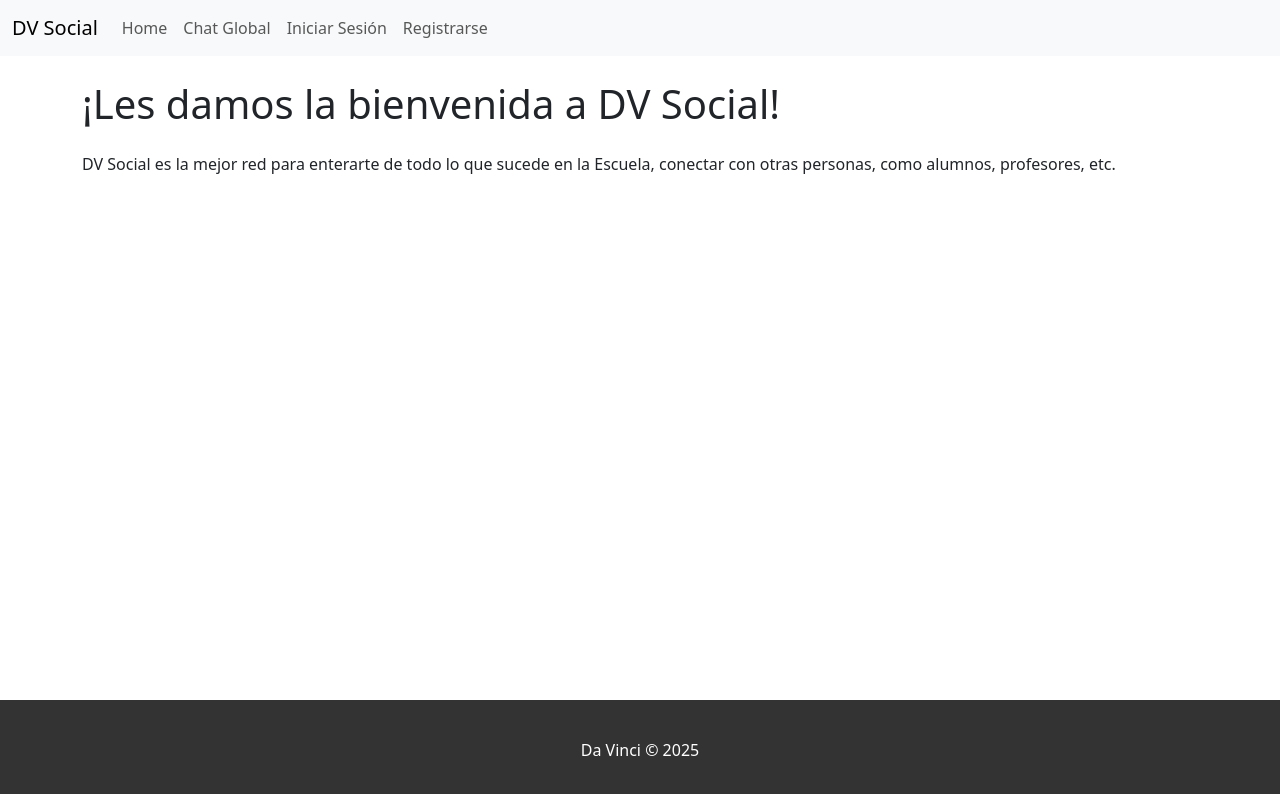
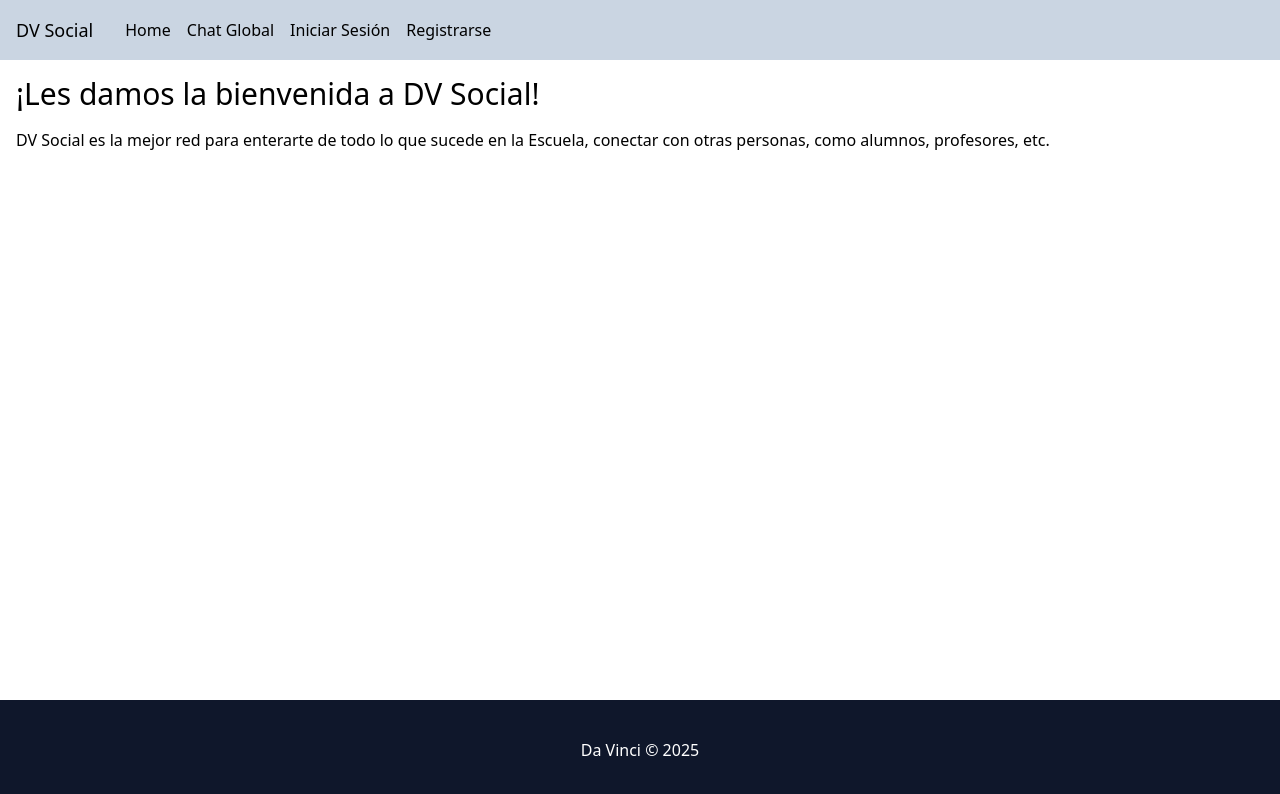
Before and after one commit to sgallino/dv-cwm-2025-1-noche, a Vue app: page / in a window 1280 px wide. Shown: the top 794 px of the page. Built offline with nearby package versions, Linux system fonts and the light colour scheme.

Commit message:
Clase 3: Agrega Tailwind

```diff
--- a/index.html
+++ b/index.html
@@ -1,15 +1,19 @@
 <!doctype html>
-<html lang="es">
+<html lang="es" class="h-full">
   <head>
     <meta charset="UTF-8" />
     <link rel="icon" type="image/svg+xml" href="/vite.svg" />
     <meta name="viewport" content="width=device-width, initial-scale=1.0" />
     <title>DV Social</title>
-    <link href="https://cdn.jsdelivr.net/npm/bootstrap@5.3.3/dist/css/bootstrap.min.css" rel="stylesheet" integrity="sha384-QWTKZyjpPEjISv5WaRU9OFeRpok6YctnYmDr5pNlyT2bRjXh0JMhjY6hW+ALEwIH" crossorigin="anonymous">
-    <script src="https://cdn.jsdelivr.net/npm/bootstrap@5.3.3/dist/js/bootstrap.bundle.min.js" integrity="sha384-YvpcrYf0tY3lHB60NNkmXc5s9fDVZLESaAA55NDzOxhy9GkcIdslK1eN7N6jIeHz" crossorigin="anonymous"></script>
   </head>
-  <body>
-    <div id="app"></div>
+  <body class="h-full">
+    <!--
+    Cuando necesitamos asignar valores completamente arbitrarios y personalizados a un estilo, Tailwind permite usar la
+    sintaxis de [] donde va el valor para indicar el dato que queramos.
+    Si el valor en cuestión contiene espacios, los reemplazamos por "_".
+    Este método es especialmente útil para casos de estilos "one-off". Es decir, que solo se usan en un único lugar.
+    -->
+    <div id="app" class="grid grid-rows-[60px_1fr_100px] h-full"></div>
     <script type="module" src="/src/main.js"></script>
   </body>
 </html>
--- a/package.json
+++ b/package.json
@@ -13,6 +13,8 @@
     "vite": "^6.2.0"
   },
   "dependencies": {
+    "@tailwindcss/vite": "^4.1.0",
+    "tailwindcss": "^4.1.0",
     "vue": "^3.5.13",
     "vue-router": "^4.5.0"
   }
--- a/src/App.vue
+++ b/src/App.vue
@@ -17,55 +17,53 @@ export default {
 </script>
 
 <template>
-    <nav class="navbar navbar-expand-lg bg-body-tertiary">
-        <div class="container-fluid">
-            <a class="navbar-brand" href="#">DV Social</a>
-            <button class="navbar-toggler" type="button" data-bs-toggle="collapse" data-bs-target="#navbarNav"
-                aria-controls="navbarNav" aria-expanded="false" aria-label="Mostrar u ocultar navegación">
-                <span class="navbar-toggler-icon"></span>
-            </button>
-            <div class="collapse navbar-collapse" id="navbarNav">
-                <ul class="navbar-nav">
-                    <li class="nav-item">
-                        <!-- <router-link class="nav-link" to="/">Home</router-link> -->
-                        <RouterLink class="nav-link" to="/">Home</RouterLink>
-                    </li>
-                    <li class="nav-item">
-                        <RouterLink class="nav-link" to="/chat-global">Chat Global</RouterLink>
-                    </li>
-                    <li class="nav-item">
-                        <RouterLink class="nav-link" to="/ingresar">Iniciar Sesión</RouterLink>
-                    </li>
-                    <li class="nav-item">
-                        <RouterLink class="nav-link" to="/registro">Registrarse</RouterLink>
-                    </li>
-                </ul>
-            </div>
-        </div>
+    <!--
+    Tailwind sigue, en general, algunas convenciones para sus estilos.
+    - Para algunos estilos que tienen una lista posible de valores ya pre-definidos (y que no colisionan con valores de
+    otros estilos), Tailwind utiliza como nombre de la clase el valor del estilo. Por ejemplo, los display.
+        Si queremos:
+            display: flex;                  => flex
+            display: inline-block;          => inline-block
+            display: grid;                  => grid
+    - Para la mayoría de los estilos, Tailwind utiliza el formato de: estilo-valor
+    El valor puede ser una keyword, en el caso de estilos que así lo requieren (como "justify-contents"), o puede
+    ser una medida (como en "font-size"), o podrá ser algún otro tipo de valor (como para colores).
+    Por ejemplo, clases como "justify-contents", "gap", "margin", "background-color", etc.
+        Si queremos:
+            margin: 1rem;                   => m-4
+            padding-top: .5rem;             => pt-2
+            background-color: white;        => bg-white
+    Lo que pueden ir notando, es que para la mayoría de los estilos que aceptan una dimensión (número más unidad de
+    medida), aceptan una serie de posibles valores, empezando por un número que es el múltiplo de 4 que queremos aplicar,
+    o dicho de otra forma, el múltiplo de .25rem que queremos aplicar.
+    -->
+    <nav class="flex items-center gap-8 p-4 bg-slate-300">
+        <!--
+        Las clases para los estilos de tamaño de tipografía son un poco arbitrarios. No siguen la escala previamente
+        mencionada.
+        -->
+        <RouterLink class="text-lg" to="/">DV Social</RouterLink>
+        <ul class="flex gap-4">
+            <li>
+                <!-- <router-link to="/">Home</router-link> -->
+                <RouterLink to="/">Home</RouterLink>
+            </li>
+            <li>
+                <RouterLink to="/chat-global">Chat Global</RouterLink>
+            </li>
+            <li>
+                <RouterLink to="/ingresar">Iniciar Sesión</RouterLink>
+            </li>
+            <li >
+                <RouterLink to="/registro">Registrarse</RouterLink>
+            </li>
+        </ul>
     </nav>
-    <div class="container py-4">
+    <div class="container mx-auto p-4">
         <!-- <router-view /> -->
         <RouterView />
     </div>
-    <footer class="footer">
+    <footer class="flex justify-center items-center h-25 bg-slate-900 text-white">
         <p>Da Vinci &copy; 2025</p>
     </footer>
 </template>
-
-<style scoped>
-/* Acá podemos poner los estilos que son específicos para este componente.
-Si queremos asegurarnos que los estilos acá indicados solo afecten a *este* componente, debemos agregar el atributo
-"scoped" a <style>. */
-.footer {
-    display: flex;
-    justify-content: center;
-    align-items: center;
-    height: 100px;
-    background-color: #333;
-    color: #fff;
-}
-
-.footer p {
-    margin: 0;
-}
-</style>
--- /dev/null
+++ b/src/components/MainH1.vue
@@ -0,0 +1,3 @@
+<template>
+    <h1 class="mb-4 text-3xl"><slot /></h1>
+</template>
--- a/src/pages/GlobalChat.vue
+++ b/src/pages/GlobalChat.vue
@@ -1,3 +1,12 @@
+<script>
+import MainH1 from '../components/MainH1.vue';
+
+export default {
+    name: 'GlobalChat',
+    components: { MainH1 },
+}
+</script>
+
 <template>
-    <h1 class="mb-4">Chat Global</h1>
+    <MainH1>Chat global</MainH1>
 </template>
--- a/src/pages/Home.vue
+++ b/src/pages/Home.vue
@@ -1,5 +1,14 @@
+<script>
+import MainH1 from '../components/MainH1.vue';
+
+export default {
+    name: 'Home',
+    components: { MainH1 },
+}
+</script>
+
 <template>
-    <h1 class="mb-4">¡Les damos la bienvenida a DV Social!</h1>
+    <MainH1>¡Les damos la bienvenida a DV Social!</MainH1>
 
     <p>DV Social es la mejor red para enterarte de todo lo que sucede en la Escuela, conectar con otras personas, como alumnos, profesores, etc.</p>
 </template>
--- a/src/pages/Login.vue
+++ b/src/pages/Login.vue
@@ -1,3 +1,12 @@
+<script>
+import MainH1 from '../components/MainH1.vue';
+
+export default {
+    name: 'Login',
+    components: { MainH1 },
+}
+</script>
+
 <template>
-    <h1 class="mb-4">Ingresar a Mi Cuenta</h1>
+    <MainH1>Ingresar a mi cuenta</MainH1>
 </template>
--- a/src/pages/Register.vue
+++ b/src/pages/Register.vue
@@ -1,3 +1,12 @@
+<script>
+import MainH1 from '../components/MainH1.vue';
+
+export default {
+    name: 'Register',
+    components: { MainH1 },
+}
+</script>
+
 <template>
-    <h1 class="mb-4">Crear una Nueva Cuenta</h1>
+    <MainH1>Crear una nueva cuenta</MainH1>
 </template>
--- a/src/style.css
+++ b/src/style.css
@@ -1,8 +1,10 @@
-html, body, #app {
+@import "tailwindcss";
+
+/* html, body, #app {
   height: 100%;
 }
 
 #app {
   display: grid;
   grid-template-rows: 56px 1fr 100px;
-}
+} */
--- a/vite.config.js
+++ b/vite.config.js
@@ -1,7 +1,8 @@
 // Importamos nuestro plugin de Vite para Vue.
 import vue from '@vitejs/plugin-vue';
+import tailwindcss from '@tailwindcss/vite';
 
 export default {
     // Incluimos el plugin. Los plugins son simples funciones que se invocan.
-    plugins: [vue()],
+    plugins: [vue(), tailwindcss(),],
 }
```
Also changed, not shown: tailwind.config.js (added), 1 other file (tests, documents, lock files or other folders).
